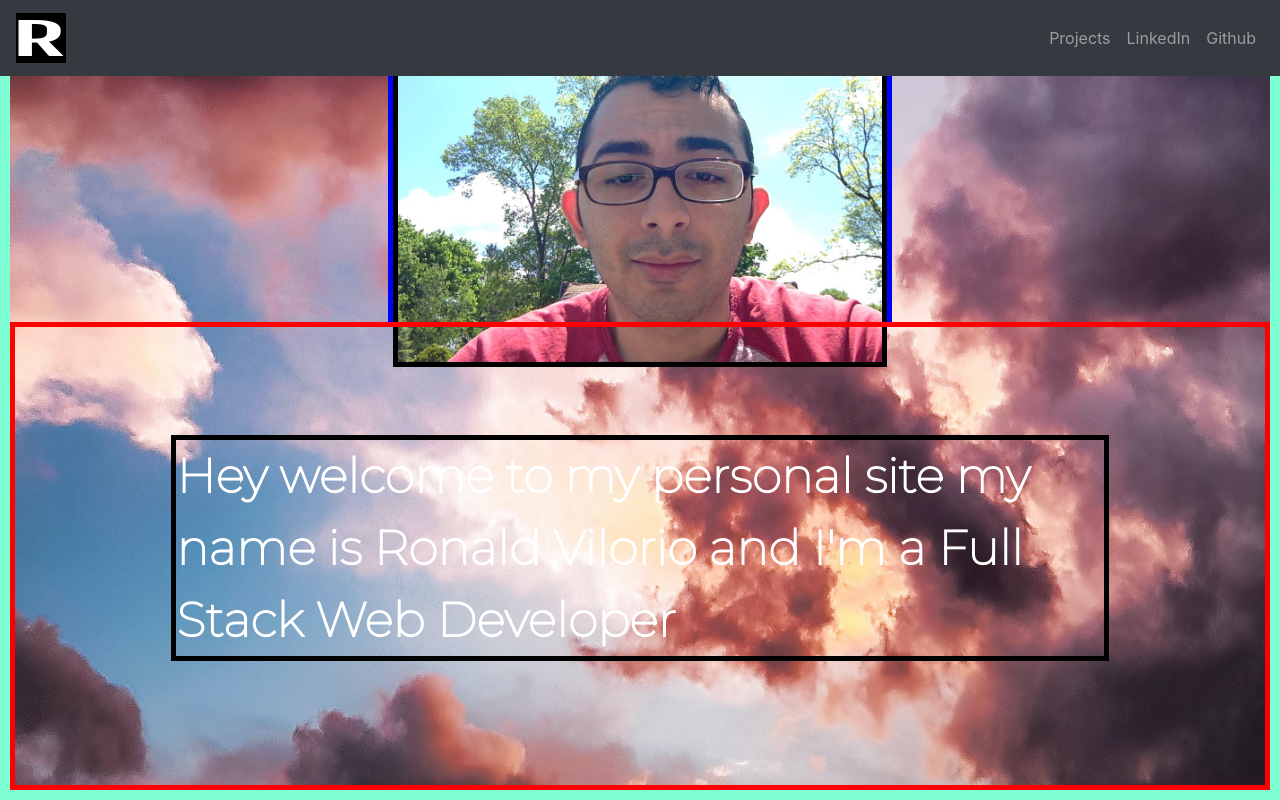
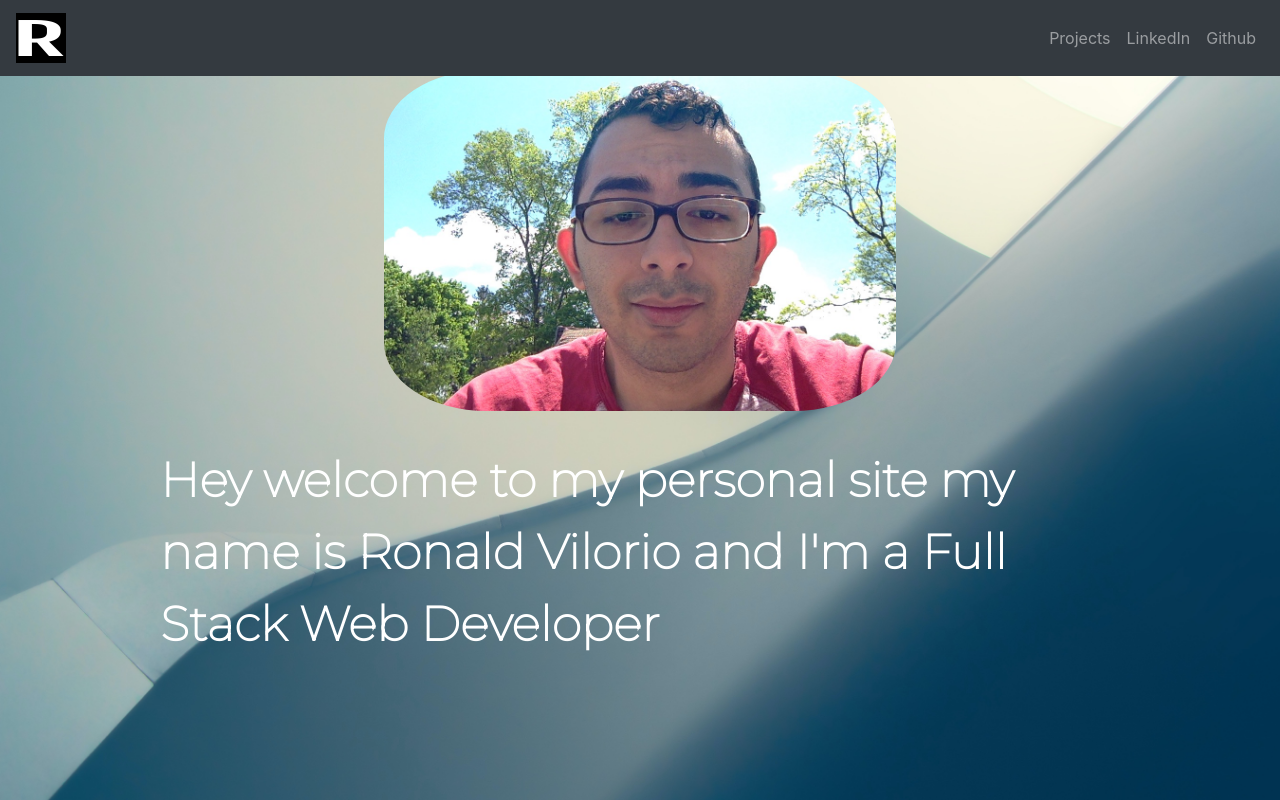
Before and after one commit to RonaldVilorio/portfolio-frontend, a React (Create React App) app: page / in a window 1280 px wide. Built offline with nearby package versions, Linux system fonts and the light colour scheme.

Commit message:
home background changed

```diff
--- a/src/Components/Home/Home.module.css
+++ b/src/Components/Home/Home.module.css
@@ -1,29 +1,30 @@
 .homeContainer {
   height: 100vh;
-  border: aquamarine solid 10px;
+  /* border: aquamarine solid 10px; */
   display: flex;
   align-items: center;
   flex-direction: column;
-  background-image: url("../../assets/sky.jpg");
+  background-image: url("../../assets/wallpaper.jpg");
   background-size: cover;
 }
 .topSide {
   display: flex;
-  align-items: center;
-  border: blue solid 5px;
+  align-items: baseline;
+  /* border: blue solid 5px; */
   width: 40%;
   height: 40%;
 }
 .profileImage {
-  border: black solid 5px;
+  /* border: black solid 5px; */
   margin-top: 70px;
 }
 .profileImage img {
   width: 100%;
+  border-radius: 20%;
 }
 .bottomSide {
   display: flex;
-  border: red solid 5px;
+  /* border: red solid 5px; */
   width: 100%;
   height: 60%;
   align-items: center;
@@ -34,6 +35,6 @@
 }
 p {
   width: 75%;
-  border: black solid 5px;
+  /* border: black solid 5px; */
   font-size: 3em;
 }
--- a/src/Components/Projects/Projects.module.css
+++ b/src/Components/Projects/Projects.module.css
@@ -17,7 +17,7 @@
 .projectCard {
   background-color: white;
   display: flex;
-  color: #ffa500;
+  color: green;
   min-width: 200px;
   flex-direction: column;
   justify-content: center;
```
Also changed, not shown: src/assets/sky.jpg (deleted), src/assets/wallpaper.jpg (added).
